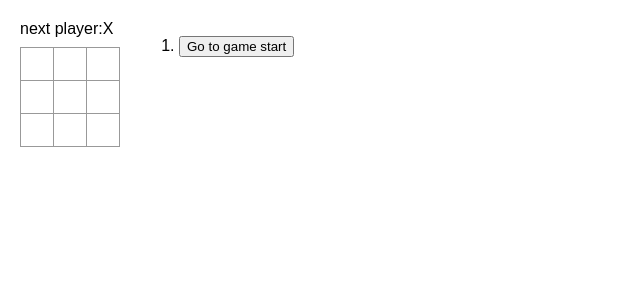
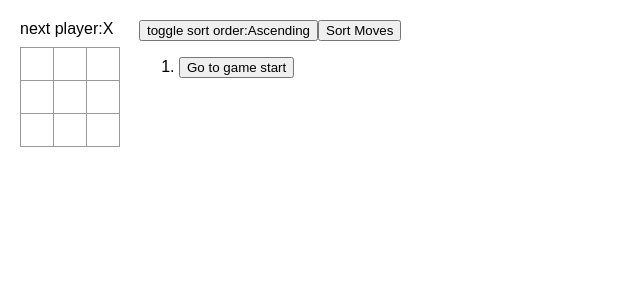
Before and after one commit to xiaodingmao/React, a React (Create React App) app in the folder src/: page / in a window 1280 px wide. Shown: the top 300 px of the page, without its empty margins (0-640 px from the left). Built offline with nearby package versions, Linux system fonts and the light colour scheme.

Commit message:
✨ feat:add sort moves functionality

```diff
--- a/src/App.js
+++ b/src/App.js
@@ -17,7 +17,7 @@ function calculateWinner(squares) {
     [0, 4, 8],
     [2, 4, 6]
   ];
-  console.log(squares)
+  // console.log(squares)
   for (let i = 0; i < lines.length; i++) {
     const [a, b, c] = lines[i];
     if (squares[a] && squares[a] === squares[b] && squares[a] === squares[c]) {
@@ -56,28 +56,17 @@ function Board({ xNext, squares, onplay }) {
     const board = [];
     const len = squares.length;
     console.log("ll", len)
-    for (let i = 0; i < len; i=i+3) {
-      console.log(i, len);
-      const rowSquare = [];
-      for (let j = i; j < i+3; j++) {
-        console.log("jj",j)
-        rowSquare.push(<Square value={squares[j]} onSquareClick={() => handleClick(j)}></Square>);
-      }
-      board.push(<div className="board-row">{rowSquare}</div>);
-    }
-    return board;
-  }
-  const board = [];
-  const len = squares.length;
-  console.log("ll", len)
     for (let i = 0; i < len; i = i + 3) {
-    console.log(i, len);
+      //console.log(i, len);
       const rowSquare = [];
       for (let j = i; j < i + 3; j++) {
-      console.log("jj", j)
-      rowSquare.push(<Square value={squares[j]} onSquareClick={() => handleClick(j)}></Square>);
+        //console.log("jj",j)
+        rowSquare.push(<Square key={j} value={squares[j]} onSquareClick={() => handleClick(j)}></Square>);
       }
-    board.push(<div className="board-row">{rowSquare}</div>);
+      board.push(<div className="board-row" key={i}>{rowSquare}</div>);
+    }
+   // console.log(board);
+    return board;
   }
   return (
     <React.Fragment>
@@ -93,12 +82,13 @@ export default function Game() {
   const [currentMove, setCurrentMove] = useState(0);
   const xNext = currentMove % 2 === 0;
   const currentSquare = history[currentMove];
-  console.log('ccc', currentSquare)
+  const [sortAscending, setSortAscending] = useState(true);
 
   function handlePlay(newSquare) {
     const nextHistory = [...history.slice(0, currentMove + 1), newSquare];
     setHistory(nextHistory);
     //setXNext(!xNext);
+    setMoves([...getMoves(history)]);
     setCurrentMove(nextHistory.length - 1);
   }
   function jumpTo(nextMove) {
@@ -106,7 +96,10 @@ export default function Game() {
     //setXNext(nextMove %2 ===0);
   }
 
-  const moves = history.map((square, move) => {
+  const [moves, setMoves] = useState([...getMoves(history)]);
+
+  function getMoves(history){
+    return history.map((square, move) => {
       let description;
       if (move <= 0) {
         description = 'Go to game start';
@@ -115,20 +108,42 @@ export default function Game() {
       } else {
         description = 'Go to move #' + move;
       }
-    return (
-      <li key={move}>
-        <button onClick={() => jumpTo(move)}>{description}</button>
-      </li>
-    )
+      return {
+        id: move,
+        name: description
+      }
+
     });
-  //console.log('mm',moves)
+
+  }
+  function toggleMoves() {
+    const sortMove = [...moves].sort((a, b) => {
+      if (sortAscending) {
+        return a.id - b.id
+      } else {
+        return b.id - a.id
+      }
+    });
+    setMoves(sortMove);
+    console.log('move', moves)
+
+  }
+  function toggleSortOder() {
+    setSortAscending(!sortAscending);
+  }
   return (
     <div className="game">
       <div className="game-board">
         <Board squares={currentSquare} onplay={handlePlay} xNext={xNext}></Board>
       </div>
       <div className="game-info">
-        <ol>{moves}</ol>
+        <button onClick={toggleSortOder}>toggle sort order:{sortAscending ? 'Ascending' : 'Descending'}</button>
+        <button onClick={toggleMoves}>Sort Moves</button>
+        <ol>{moves.map((move) => (
+          <li key={move.id}>
+            <button onClick={() => jumpTo(move.id)}>{move.name}</button>
+          </li>
+        ))}</ol>
       </div>
     </div>
 
```
Lines whose indentation alone changed are shown as unchanged.
